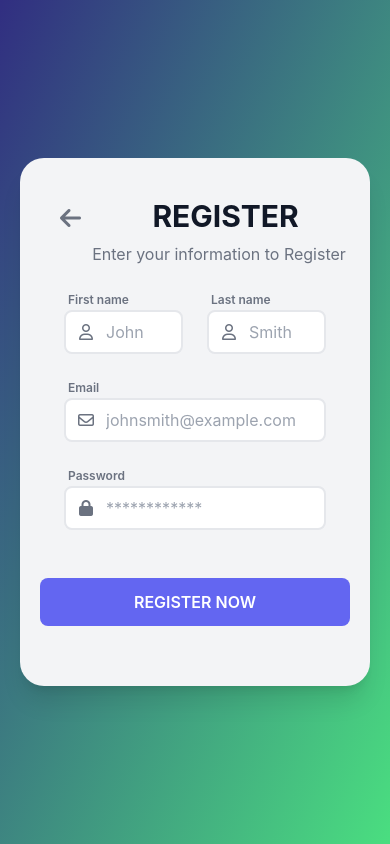
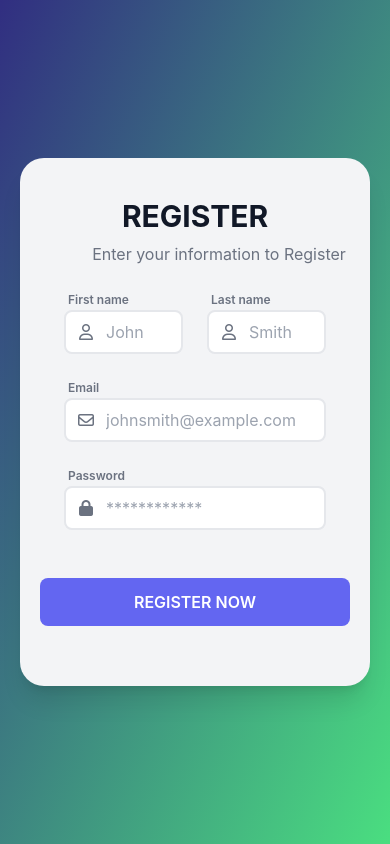
Before and after one commit to Maheep-gupta/evento-frontend, a React (Create React App) app: page /auth/signup in a window 390 px wide. Built offline with nearby package versions, Linux system fonts and the light colour scheme.

Commit message:
back button fixed

```diff
--- a/src/components/Login.js
+++ b/src/components/Login.js
@@ -19,7 +19,7 @@ export default function Login() {
 
                                 <div className="text-center">
                                     <div className="flex w-full">
-                                        <Link to='/'>
+                                        <Link to='/' className="hidden md:block">
                                             <i className="fa-solid fa-arrow-left fa-xl p-5"></i>
                                         </Link>
                                         <h1 className="font-bold w-full text-3xl text-gray-900 pb-2 text-center">LOGIN</h1>
--- a/src/components/Signup.js
+++ b/src/components/Signup.js
@@ -16,7 +16,7 @@ export default function Signup() {
                         <div className="w-full py-10 px-5 md:px-10">
                         <div className="text-center mb-5">
                                     <div className="flex w-full">
-                                        <Link to='/'>
+                                        <Link to='/' className="hidden md:block">
                                             <i className="fa-solid fa-arrow-left fa-xl p-5"></i>
                                         </Link>
                                         <h1 className="font-bold w-full text-3xl text-gray-900 pb-2 text-center">REGISTER</h1>
```
